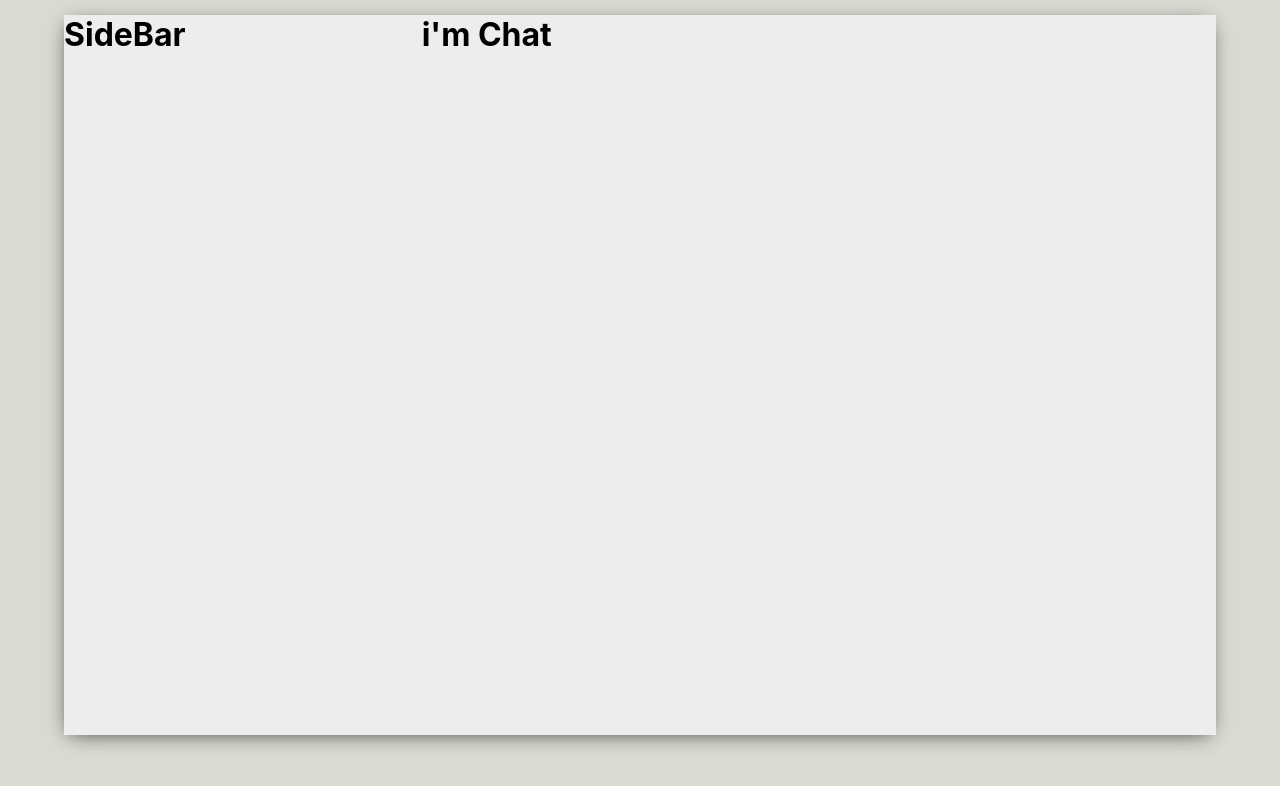
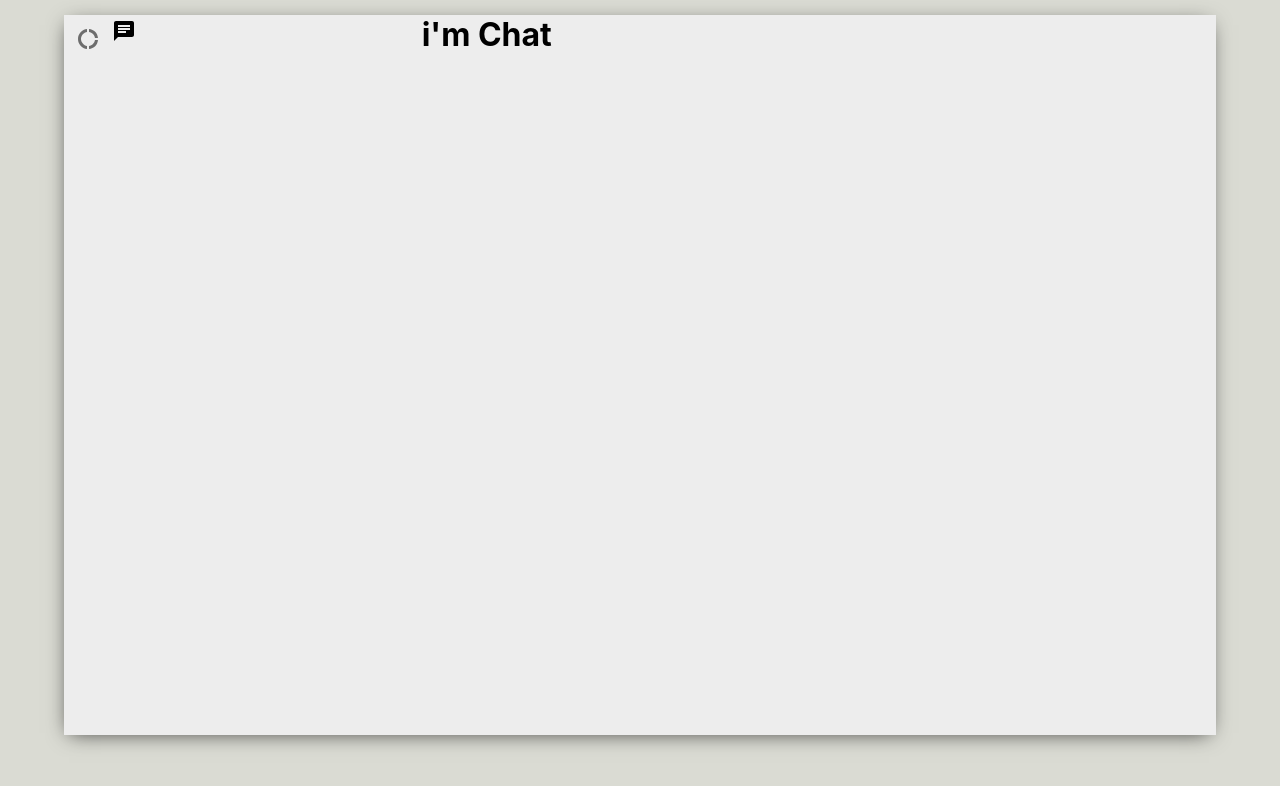
Before and after one commit to ddoniddoni/whatsappclone, a React (Create React App) app in the folder whatsapp-clone/: page / in a window 1280 px wide. Shown: the top 786 px of the page. Built offline with nearby package versions, Linux system fonts and the light colour scheme.

Commit message:
Update Sidebar Icon

```diff
--- a/whatsapp-clone/package.json
+++ b/whatsapp-clone/package.json
@@ -3,6 +3,8 @@
   "version": "0.1.0",
   "private": true,
   "dependencies": {
+    "@material-ui/core": "^4.11.0",
+    "@material-ui/icons": "^4.9.1",
     "@testing-library/jest-dom": "^4.2.4",
     "@testing-library/react": "^9.5.0",
     "@testing-library/user-event": "^7.2.1",
--- a/whatsapp-clone/src/Sidebar.js
+++ b/whatsapp-clone/src/Sidebar.js
@@ -1,9 +1,20 @@
 import React from "react";
 import "./Sidebar.css";
+import DonutLargeIcon from "@material-ui/icons/DonutLarge";
+import ChatIcon from "@material-ui/icons/Chat";
+import { Avatar, IconButton } from "@material-ui/core";
+
 const Sidebar = () => {
   return (
     <div className="sidebar">
-      <h1>SideBar</h1>
+      <div className="sidebar__header">
+        <div className="sidebar__headeRight">
+          <IconButton>
+            <DonutLargeIcon />
+          </IconButton>
+          <ChatIcon />
+        </div>
+      </div>
     </div>
   );
 };
```
Also changed, not shown: 1 other file (tests, documents, lock files or other folders).
